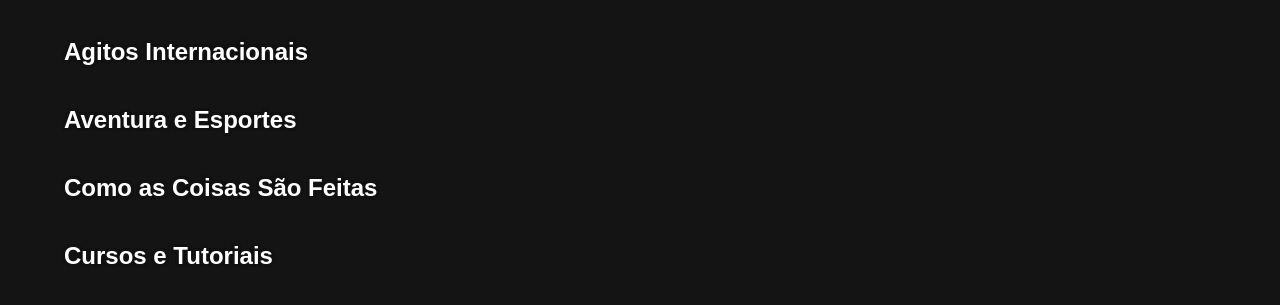
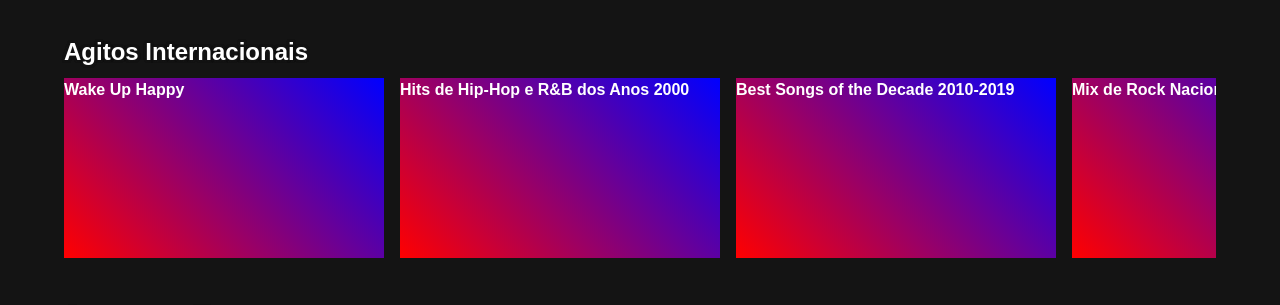
Before and after one commit to sergiocabral/Sample.JavaScript.NextJS.Tubeflix, a Next.js app: page / in a window 1280 px wide. Shown: the part 463-768 px from the top of the page. Built offline with nearby package versions, Linux system fonts and the light colour scheme; grey boxes are pictures that could not be loaded.

Commit message:
Lista de Vídeos por Categoria
- Duplicar <VideoTags />
- Adicionar componente em VideoTags e já vai listar os títuloss
- Definir class .video com background gradient
- Definir barra de rolagem

```diff
--- /dev/null
+++ b/src/components/VideoList.js
@@ -0,0 +1,27 @@
+'use client'
+
+import { useEffect, useState } from "react"
+import styles from "./VideoList.module.css"
+import { getVideos, randomizeArray } from "@/helpers/helpers.js"
+
+export default function VideoList({ tag }) {
+  const [ videos, setVideos ] = useState([])
+
+  useEffect(() => {
+    async function fetchVideos() {
+      const videosList = randomizeArray(await getVideos(tag))
+      setVideos(videosList)
+    }
+    fetchVideos()
+  }, [])
+
+  return (
+    <div className={styles.list}>
+      {videos.map(video => (
+        <div key={video.key} className={styles.video}>
+          <h4>{video.title}</h4>
+        </div>
+      ))}
+    </div>
+  );
+}
--- /dev/null
+++ b/src/components/VideoList.module.css
@@ -0,0 +1,15 @@
+.list {
+  display: flex;
+  max-width: 100%;
+  overflow-x: auto;
+  padding: 8px 0;
+  scrollbar-color: var(--border-color) var(--background-secondary);
+  scrollbar-width: thin;
+}
+
+.video {
+  min-width: 320px;
+  min-height: 180px;
+  background: linear-gradient(45deg, red 0%, blue 100%);
+  margin-right: 1em;
+}
--- a/src/components/VideoTags.js
+++ b/src/components/VideoTags.js
@@ -3,6 +3,7 @@
 import { useEffect, useState } from "react"
 import styles from "./VideoTags.module.css"
 import { getVideos, removeDuplicates } from "@/helpers/helpers.js"
+import VideoList from "./VideoList.js"
 
 export default function VideoTags({ tag }) {
   const [ tags, setTags ] = useState([])
@@ -25,6 +26,7 @@ export default function VideoTags({ tag }) {
     tags.map(tag => (
       <div key={tag} className={styles.tag}>
         <h3 className={styles.title}>{tag}</h3>
+        <VideoList tag={tag} />
       </div>
     ))
   );
```
